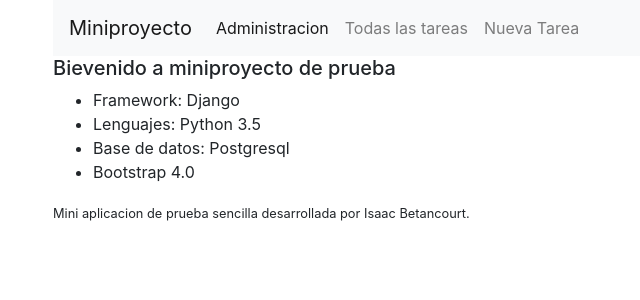
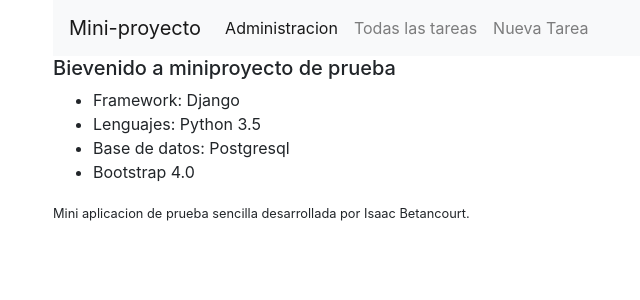
Before and after one commit to Isaac12021991/miniproyecto, a Django app: page / in a window 1280 px wide. Shown: the top 300 px of the page, without its empty margins (32-672 px from the left). Run offline with Django 3.2, Linux system fonts and the light colour scheme; parts of the project's set-up code (start-up, migrations or seed data) failed here and were passed over; some libraries are stand-ins or nearby versions.

Commit message:
Modificaciones a las vistas

```diff
--- a/Apps/tareas/form.py
+++ b/Apps/tareas/form.py
@@ -18,5 +18,5 @@ class TareasForm(forms.ModelForm):
 		}
 		widgets = {
 		'nb_tarea': forms.TextInput(attrs={'class':'form-control'}),
-		'tx_descripcion': forms.TextInput(attrs={'class':'form-control'}),
+		'tx_descripcion': forms.Textarea(attrs={'class':'form-control'}),
 		}
--- a/templates/base/base.html
+++ b/templates/base/base.html
@@ -9,7 +9,7 @@
 <body>
 	<div class="container">
 	<nav class="navbar navbar-expand-lg navbar-light bg-light">
-  <a class="navbar-brand" href="">Miniproyecto</a>
+  <a class="navbar-brand" href="">Mini-proyecto</a>
   <button class="navbar-toggler" type="button" data-toggle="collapse" data-target="#navbarSupportedContent" aria-controls="navbarSupportedContent" aria-expanded="false" aria-label="Toggle navigation">
     <span class="navbar-toggler-icon"></span>
   </button>
```
